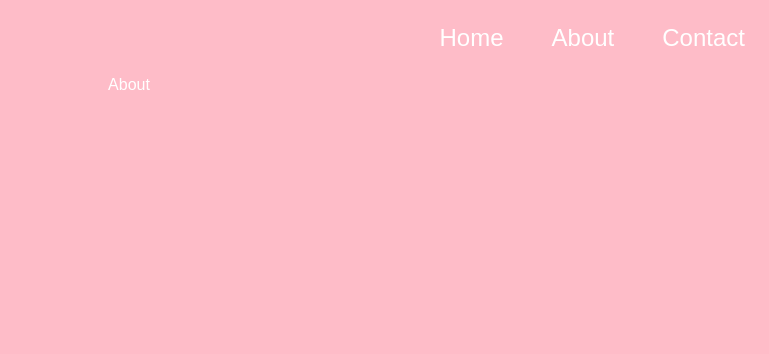
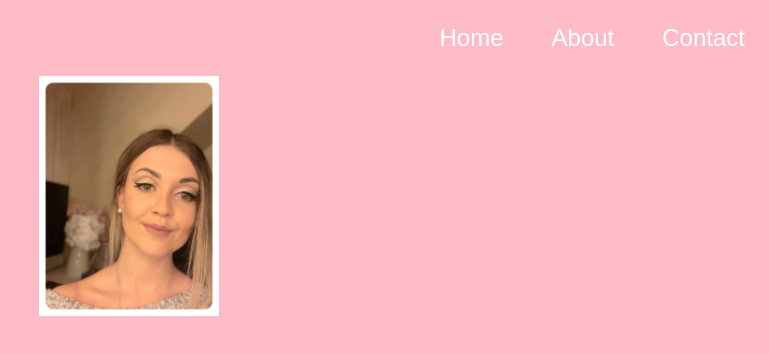
Before and after one commit to alexalala/portfolio, a React (Create React App) app: page /about in a window 1280 px wide. Shown: the top 354 px of the page, without its empty margins (511-1280 px from the left). Built offline with nearby package versions, Linux system fonts and the light colour scheme.

Commit message:
added image of me

```diff
--- a/src/pages/About.js
+++ b/src/pages/About.js
@@ -1,9 +1,13 @@
 import React, { Component } from 'react';
+
+import '../styles/pages/About.css';
 
 class About extends Component {
   render() {
     return (
-      <p>About</p>
+      <div className="about">
+        <img src={require('../styles/assets/myself.jpg')} alt="myself"/>
+      </div>
     );
   };
 };
--- /dev/null
+++ b/src/styles/pages/About.css
@@ -0,0 +1,4 @@
+/* COLOURS */
+/* FONTS */
+.about img {
+  height: 240px; }
--- /dev/null
+++ b/src/styles/pages/About.scss
@@ -0,0 +1,7 @@
+@import '../vars.scss';
+
+.about {
+  img {
+    height: 240px;
+  }
+}
```
